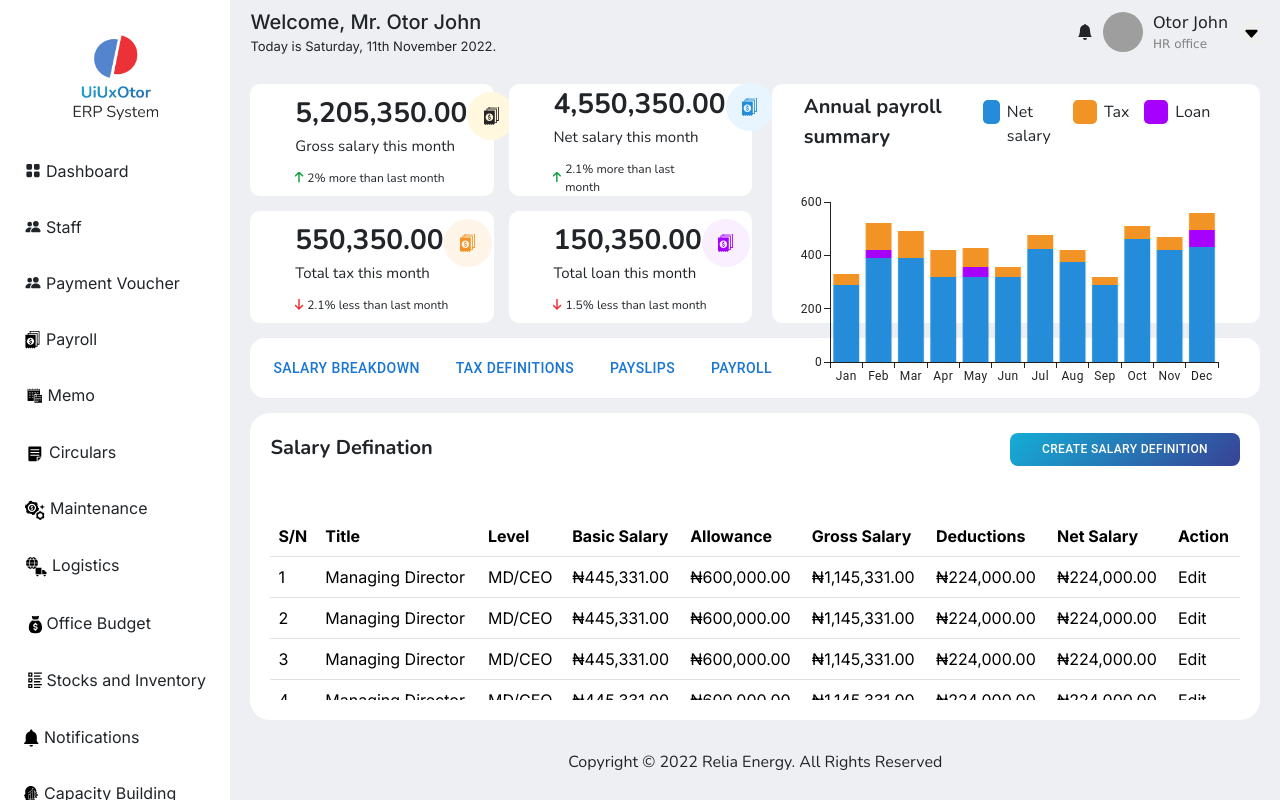
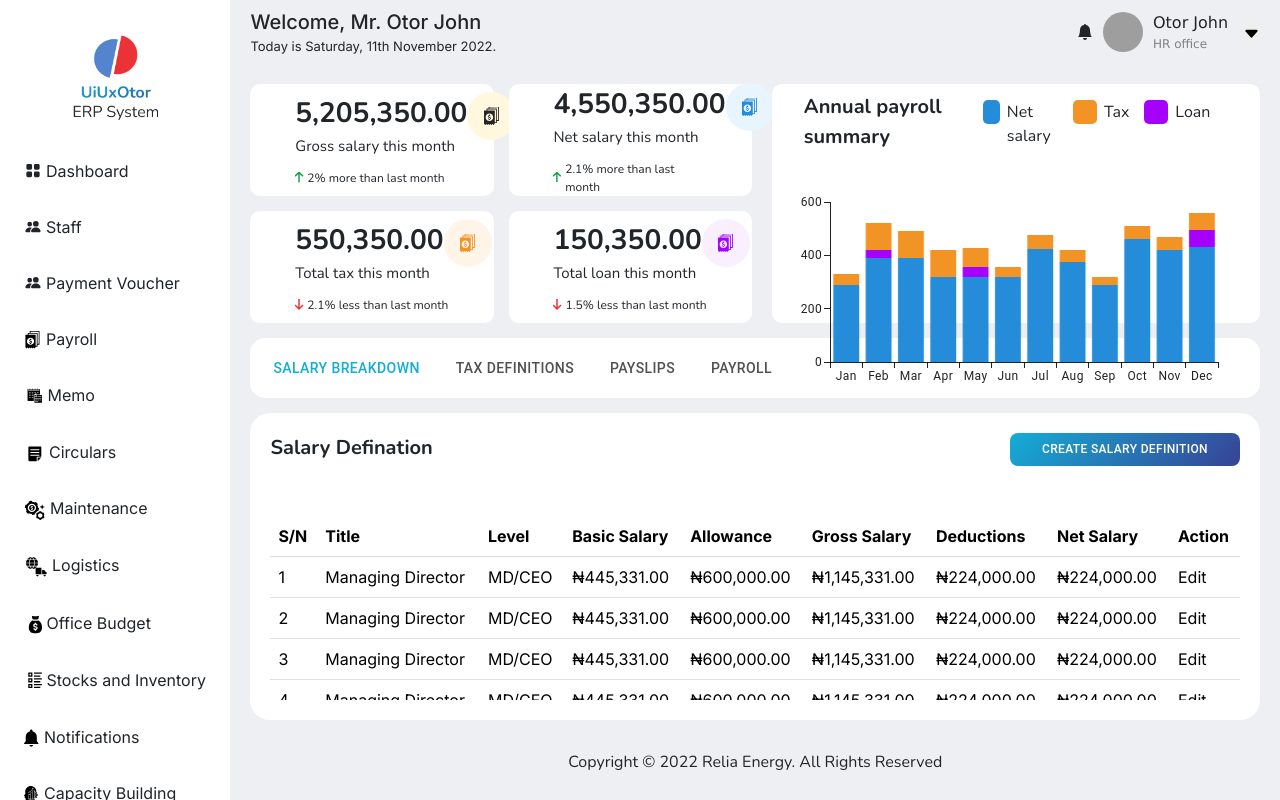
Before and after one commit to UgurSadikhli/Ottor-erp, a Next.js app: page /payroll in a window 1280 px wide. Built offline with nearby package versions, Linux system fonts and the light colour scheme; grey boxes are pictures that could not be loaded.

Commit message:
payroll page is ready

```diff
--- a/src/app/payroll/page.tsx
+++ b/src/app/payroll/page.tsx
@@ -147,6 +147,7 @@ export default function Payroll() {
     btnLabel: "Create Salary Definition",
     btnLink: "payroll/create-salary-definition",
   });
+  const [activeButton, setActiveButton] = useState("Salary Breakdown");
 
   const handleButtonClick = (label: string) => {
     let newHeaders = [...currentData.headers];
@@ -157,6 +158,7 @@ export default function Payroll() {
     let newBtnLink = currentData.btnLink;
 
     if (label === "Salary Breakdown") {
+      setActiveButton("Salary Breakdown");
       newBlockTitle = "Salary Defination";
       newShownButton = true;
       newHeaders = [
@@ -285,6 +287,7 @@ export default function Payroll() {
       newBtnLabel = "Create Salary Definition";
       newBtnLink = "payroll/create-salary-definition";
     } else if (label === "Tax Definitions") {
+      setActiveButton("Tax Definitions");
       newBlockTitle = "Tax Definitions";
       newShownButton = true;
       newHeaders = [
@@ -305,6 +308,7 @@ export default function Payroll() {
       newBtnLabel = "Create Tax Definition";
       newBtnLink = "payroll/create-tax-definition";
     } else if (label === "Payslips") {
+      setActiveButton("Payslips");
       newBlockTitle = "Employee Payslip History";
       newShownButton = true;
       newHeaders = [
@@ -420,6 +424,7 @@ export default function Payroll() {
       newBtnLabel = "Create payslip";
       newBtnLink = "payroll/create-payslip";
     } else if (label === "Payroll") {
+      setActiveButton("Payroll");
       newBlockTitle = "Employee Payroll History";
       newShownButton = true;
       newHeaders = [
@@ -576,16 +581,38 @@ export default function Payroll() {
         </div>
         <div className={styles.center}>
           <div className={styles.centerButtons}>
-            <Button onClick={() => handleButtonClick("Salary Breakdown")}>
+            <Button
+              onClick={() => handleButtonClick("Salary Breakdown")}
+              sx={{
+                color:
+                  activeButton === "Salary Breakdown" ? "#14add6" : "#515151",
+              }}
+            >
               Salary Breakdown
             </Button>
-            <Button onClick={() => handleButtonClick("Tax Definitions")}>
+            <Button
+              onClick={() => handleButtonClick("Tax Definitions")}
+              sx={{
+                color:
+                  activeButton === "Tax Definitions" ? "#14add6" : "#515151",
+              }}
+            >
               Tax Definitions
             </Button>
-            <Button onClick={() => handleButtonClick("Payslips")}>
+            <Button
+              onClick={() => handleButtonClick("Payslips")}
+              sx={{
+                color: activeButton === "Payslips" ? "#14add6" : "#515151",
+              }}
+            >
               Payslips
             </Button>
-            <Button onClick={() => handleButtonClick("Payroll")}>
+            <Button
+              onClick={() => handleButtonClick("Payroll")}
+              sx={{
+                color: activeButton === "Payroll" ? "#14add6" : "#515151",
+              }}
+            >
               Payroll
             </Button>
           </div>
```
Also changed, not shown: src/app/payroll/payroll.module.css (line endings or trailing spaces).
